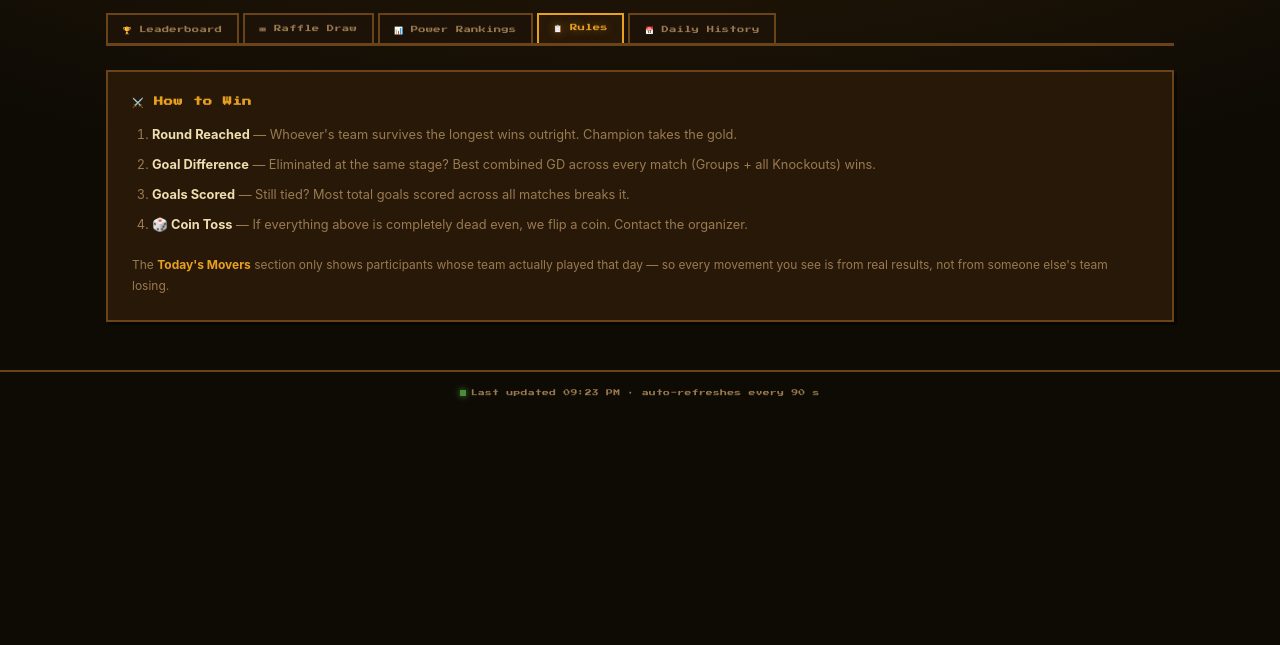
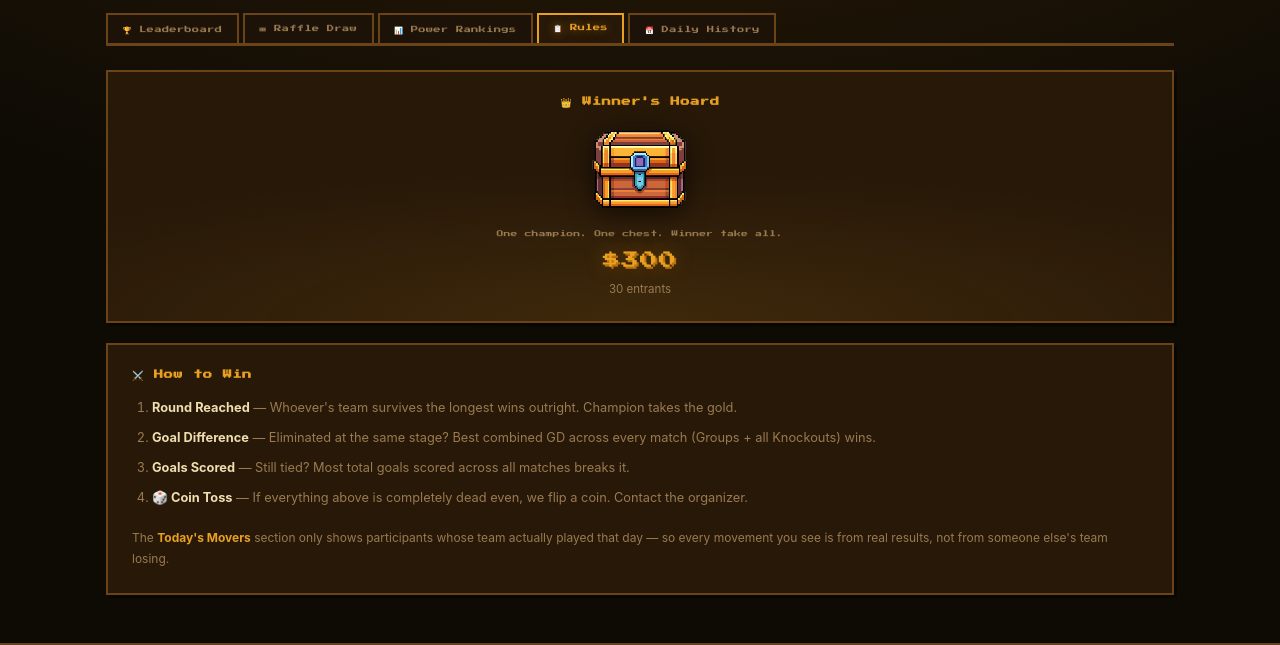
Before and after one commit to funsizes/wc2026-raffle, a SvelteKit app: page / in a window 1280 px wide. Both pictures are taken after a click on the button "📋 Rules". Shown: the part 204-849 px from the top of the page. Before the commit the page ends 800 px from the top, so only its background shows below. Built offline with nearby package versions, Linux system fonts and the light colour scheme; no server answers.

Commit message:
feat: add hoard details to rules tab

```diff
--- a/src/app.css
+++ b/src/app.css
@@ -147,7 +147,7 @@ section { margin-bottom: 2.5rem; }
   transition: border-color .15s, transform .1s, box-shadow .1s;
 
   &:hover {
-    border-color: var(--gold); transform: translate(-2px,-2px); box-shadow: 5px 5px 0 rgba(0,0,0,.5);
+    /* border-color: var(--gold); transform: translate(-2px,-2px); box-shadow: 5px 5px 0 rgba(0,0,0,.5); */
   }
 
   &.live {
@@ -390,6 +390,56 @@ section { margin-bottom: 2.5rem; }
 .tb-box li { font-size: 0.8rem; color: var(--muted); margin-bottom: 0.6rem; line-height: 1.6; }
 .tb-box li strong { color: var(--text); }
 
+.rules-tab {
+  display: flex;
+  flex-direction: column;
+  gap: 1.25rem;
+
+  .pot-box {
+    text-align: center;
+    background:
+      radial-gradient(ellipse 70% 60% at 50% 100%, rgba(232,160,32,.12), transparent),
+      var(--card);
+
+    .pot-chest-wrap {
+      display: flex;
+      flex-direction: column;
+      align-items: center;
+      gap: 1.25rem;
+      padding: 0.25rem 0 0;
+    }
+
+    .chest-img {
+      width: 96px;
+      height: auto;
+      image-rendering: pixelated;
+      filter: drop-shadow(0 6px 12px rgba(0,0,0,.55));
+    }
+
+    .pot-tagline {
+      font-family: var(--pixel);
+      font-size: 0.42rem;
+      color: var(--muted);
+      letter-spacing: 0.04em;
+      line-height: 1.8;
+    }
+
+    .pot-amount {
+      font-family: var(--pixel);
+      font-size: 1.1rem;
+      color: var(--gold);
+      text-shadow: 2px 2px 0 var(--amber), 0 0 20px rgba(232,160,32,.35);
+      margin: 0.5rem 0;
+      letter-spacing: 0.06em;
+    }
+
+    .pot-meta {
+      font-size: 0.72rem;
+      color: var(--muted);
+    }
+  }
+}
+
 /* ── STATUS BAR ───────────────────────────────────── */
 .status-bar {
   text-align: center;
--- a/src/lib/components/RulesTab.svelte
+++ b/src/lib/components/RulesTab.svelte
@@ -1,3 +1,39 @@
+<script lang="ts">
+  import chestImg from '$lib/assets/chest.png';
+  import { getRafflePot, type RaffleGroup } from '$lib/data/raffle';
+
+  interface Props {
+    raffleGroup: RaffleGroup;
+  }
+
+  let { raffleGroup }: Props = $props();
+
+  const pot = $derived(getRafflePot(raffleGroup));
+
+  const potDisplay = $derived(
+    new Intl.NumberFormat('en-US', {
+      style: 'currency',
+      currency: 'USD',
+      maximumFractionDigits: 0
+    }).format(pot.amount)
+  );
+</script>
+
+<div class="rules-tab">
+  <div class="pot-box tb-box">
+    <h3>👑 Winner's Hoard</h3>
+
+    <div class="pot-chest-wrap">
+      <img class="chest-img" src={chestImg} alt="Treasure chest" width="96" height="96" />
+
+      <div class="pot-details">
+        <p class="pot-tagline">One champion. One chest. Winner take all.</p>
+        <p class="pot-amount">{potDisplay}</p>
+        <p class="pot-meta">{pot.participants} entrants</p>
+      </div>
+    </div>
+  </div>
+
   <div class="tb-box">
     <h3>⚔️ How to Win</h3>
     <ol>
@@ -24,3 +60,4 @@
       else's team losing.
     </p>
   </div>
+</div>
--- a/src/lib/data/raffle.ts
+++ b/src/lib/data/raffle.ts
@@ -4,6 +4,30 @@ export type RaffleGroup = 'g1' | 'g2';
 
 export const RAFFLE_LABEL = 'Main Group (30)';
 export const RAFFLE2_LABEL = "Gaby's Group (21)";
+
+/** Entry fee per participant — update to match your pool. */
+export const RAFFLE_ENTRY_FEE = 10;
+export const RAFFLE2_ENTRY_FEE = 10;
+
+export function getRafflePot(group: RaffleGroup): {
+  amount: number;
+  participants: number;
+  label: string;
+} {
+  if (group === 'g1') {
+    return {
+      amount: RAFFLE.length * RAFFLE_ENTRY_FEE,
+      participants: RAFFLE.length,
+      label: RAFFLE_LABEL
+    };
+  }
+
+  return {
+    amount: RAFFLE2.length * RAFFLE2_ENTRY_FEE,
+    participants: RAFFLE2.length,
+    label: RAFFLE2_LABEL
+  };
+}
 
 export const RAFFLE_GROUP_OPTIONS: { id: RaffleGroup; label: string }[] = [
   { id: 'g1', label: `🏆 Luis' Group` },
--- a/src/routes/+page.svelte
+++ b/src/routes/+page.svelte
@@ -211,7 +211,7 @@
   </div>
 
   <div id="tab-rules" class="tab-panel" class:active={activeTab === 'tab-rules'}>
-    <RulesTab />
+    <RulesTab {raffleGroup} />
   </div>
 
   <div id="tab-history" class="tab-panel" class:active={activeTab === 'tab-history'}>
```
Also changed, not shown: src/lib/assets/chest.png (added). Lines whose indentation alone changed are shown as unchanged.
